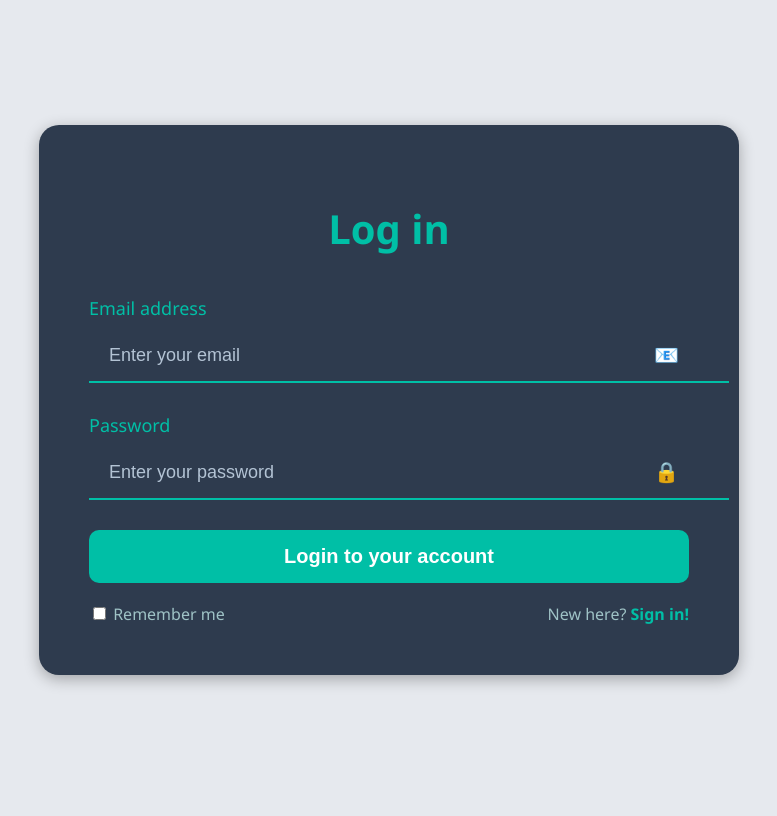
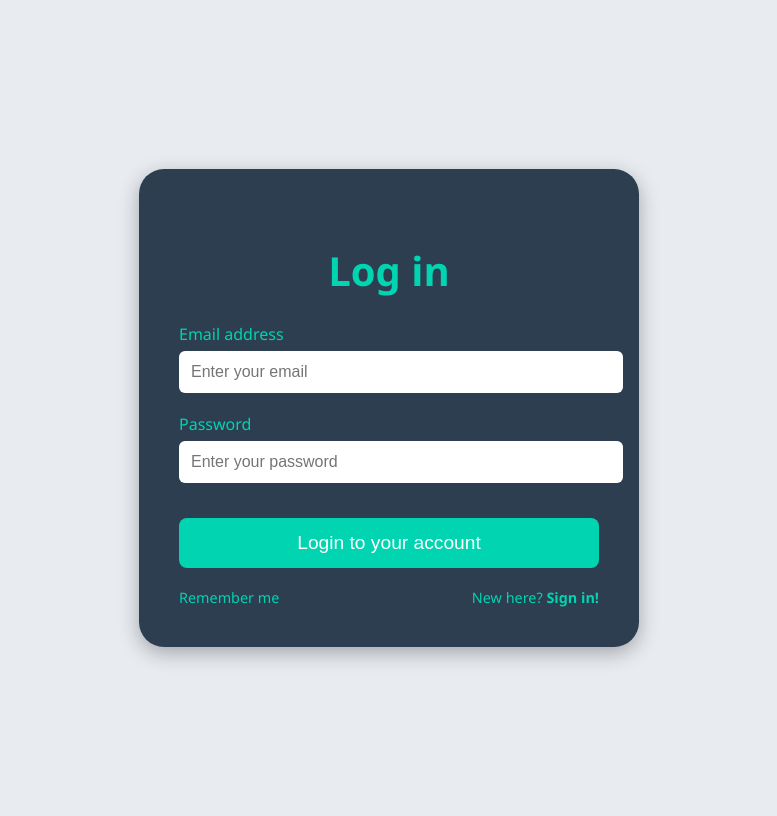
Before and after one commit to ManishKumar4595/python-password-manager, a Flask app: page / in a window 1280 px wide. Shown: the whole page, without its empty margins (251-1028 px from the left). Before the commit the page ends 686 px from the top, so only its background shows below. Run offline with Flask 3, Linux system fonts and the light colour scheme.

Commit message:
Update login.html

```diff
--- a/templates/login.html
+++ b/templates/login.html
@@ -1,131 +1,112 @@
 <!DOCTYPE html>
 <html lang="en">
 <head>
-  <meta charset="UTF-8" />
+  <meta charset="UTF-8">
+  <meta name="viewport" content="width=device-width, initial-scale=1.0">
   <title>Login | Password Manager</title>
   <style>
     body {
-      margin: 0;
-      height: 100vh;
-      background-color: #e6e9ee;
-      font-family: 'Segoe UI', Tahoma, Geneva, Verdana, sans-serif;
+      background-color: #e8ecf1;
+      font-family: 'Segoe UI', sans-serif;
       display: flex;
       justify-content: center;
       align-items: center;
+      height: 100vh;
     }
 
     .login-box {
-      background-color: #2e3b4e;
-      width: 60%;
-      max-width: 600px;
-      border-radius: 20px;
-      box-shadow: 0 4px 15px rgba(0,0,0,0.3);
-      padding: 50px;
-      color: #00bfa6;
+      background-color: #2c3e50;
+      color: #00d4b1;
+      width: 420px;
+      padding: 40px;
+      border-radius: 25px;
+      box-shadow: 0 6px 20px rgba(0, 0, 0, 0.3);
+      text-align: center;
     }
 
-    h1 {
-      text-align: center;
-      font-size: 40px;
-      margin-bottom: 40px;
+    h2 {
+      margin-bottom: 25px;
+      font-size: 2.5rem;
     }
 
-    .form-group {
-      margin-bottom: 30px;
-      position: relative;
+    .input-group {
+      text-align: left;
+      margin-bottom: 20px;
     }
 
-    label {
+    .input-group label {
       display: block;
-      font-size: 18px;
-      margin-bottom: 10px;
-      color: #00bfa6;
+      font-size: 1rem;
+      margin-bottom: 6px;
+      color: #00d4b1;
     }
 
-    input[type="email"],
-    input[type="password"] {
+    .input-group input {
       width: 100%;
-      padding: 15px 20px;
+      padding: 12px;
       border: none;
-      border-bottom: 2px solid #00bfa6;
-      background-color: transparent;
-      color: white;
-      font-size: 18px;
+      border-radius: 6px;
+      font-size: 1rem;
       outline: none;
     }
 
-    input::placeholder {
-      color: #b3c3d4;
+    .btn {
+      background-color: #00d4b1;
+      color: white;
+      border: none;
+      width: 100%;
+      padding: 14px;
+      border-radius: 8px;
+      font-size: 1.2rem;
+      cursor: pointer;
+      margin-top: 15px;
     }
 
-    button {
-      width: 100%;
-      background-color: #00bfa6;
-      color: white;
-      border: none;
-      border-radius: 10px;
-      padding: 15px;
-      font-size: 20px;
-      font-weight: bold;
-      cursor: pointer;
-      transition: 0.3s;
+    .btn:hover {
+      background-color: #01bfa1;
     }
 
-    button:hover {
-      background-color: #009b88;
+    .bottom-links {
+      display: flex;
+      justify-content: space-between;
+      font-size: 0.9rem;
+      margin-top: 20px;
+      color: #00d4b1;
     }
 
-    .extra {
-      margin-top: 20px;
-      display: flex;
-      justify-content: space-between;
-      color: #9fc3c6;
-      font-size: 16px;
-    }
-
-    .extra a {
-      color: #00bfa6;
+    .bottom-links a {
+      color: #00d4b1;
       text-decoration: none;
       font-weight: bold;
     }
 
-    .extra a:hover {
+    .bottom-links a:hover {
       text-decoration: underline;
     }
-
-    .icon {
-      position: absolute;
-      right: 10px;
-      top: 45px;
-      font-size: 20px;
-      color: #00bfa6;
-    }
-
   </style>
 </head>
 <body>
-  <div class="login-box">
-    <h1>Log in</h1>
-    <form method="POST" action="/login">
-      <div class="form-group">
-        <label>Email address</label>
+  <form action="/login" method="POST">
+    <div class="login-box">
+      <h2>Log in</h2>
+
+      <div class="input-group">
+        <label for="email">Email address</label>
         <input type="email" name="email" placeholder="Enter your email" required>
-        <span class="icon">📧</span>
       </div>
 
-      <div class="form-group">
-        <label>Password</label>
+      <div class="input-group">
+        <label for="password">Password</label>
         <input type="password" name="password" placeholder="Enter your password" required>
-        <span class="icon">🔒</span>
       </div>
 
-      <button type="submit">Login to your account</button>
+      <button class="btn" type="submit">Login to your account</button>
 
-      <div class="extra">
-        <span><input type="checkbox"> Remember me</span>
+      <div class="bottom-links">
+        <span>Remember me</span>
         <span>New here? <a href="/register">Sign in!</a></span>
       </div>
-    </form>
-  </div>
+    </div>
+  </form>
 </body>
 </html>
```
